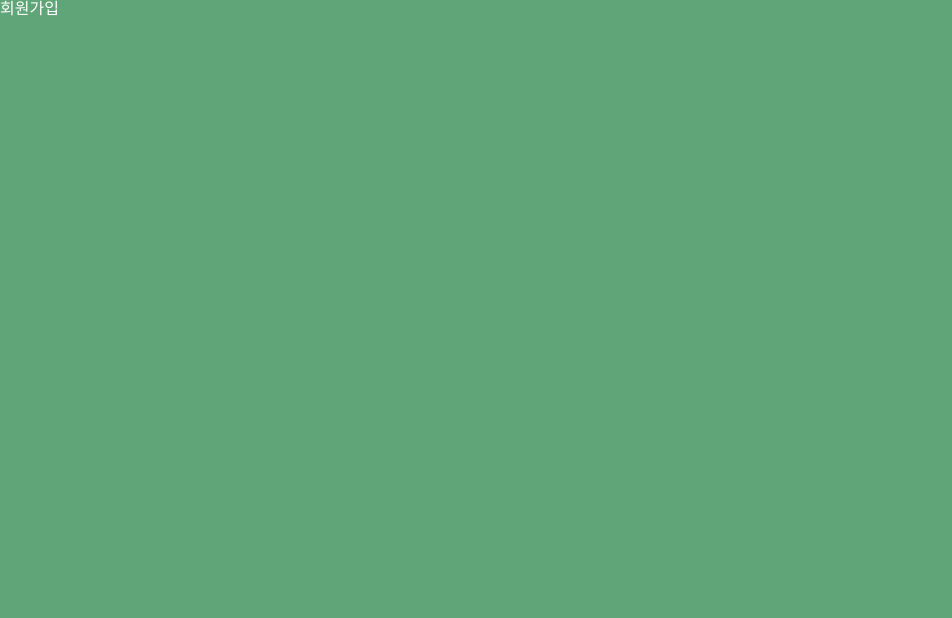
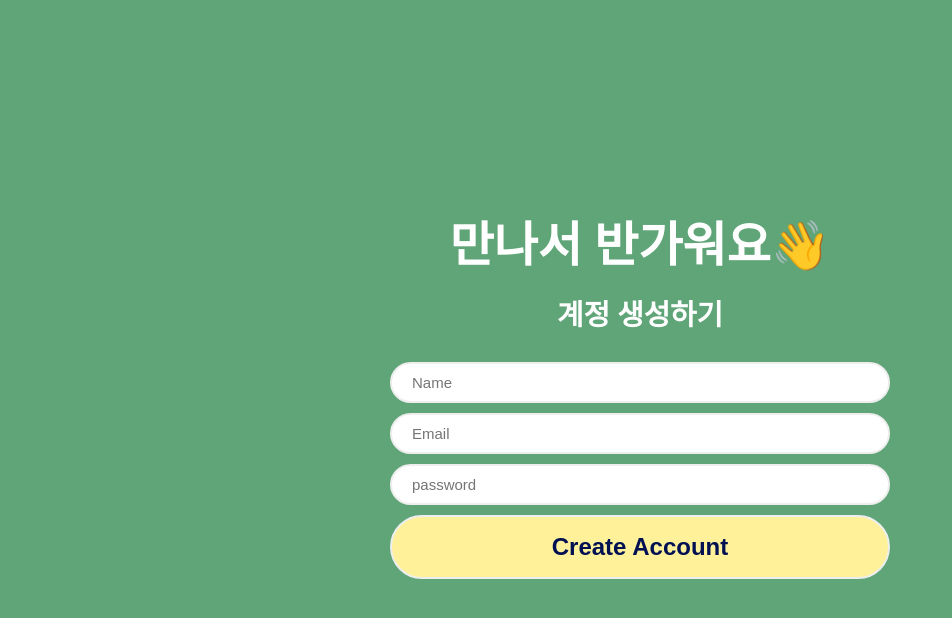
Before and after one commit to developer-jyyun/my-sns, a React (Vite) app in the folder my-sns/: page /signup in a window 1280 px wide. Shown: the top 618 px of the page, without its empty margins (0-952 px from the left). Built offline with nearby package versions, Linux system fonts and the light colour scheme.

Commit message:
Feat: Add SignUp page

```diff
--- a/my-sns/src/App.tsx
+++ b/my-sns/src/App.tsx
@@ -5,9 +5,11 @@
 import Profile from "./Pages/Profile";
 import Login from "./Pages/Login";
 import SignUp from "./Pages/SignUp";
+import LoadingScreen from "./components/LoadingScreen";
+import { auth } from "./firebase";
 import { createGlobalStyle } from "styled-components";
 import reset from "styled-reset";
-import LoadingScreen from "./components/LoadingScreen";
+import { styled } from "styled-components";
 
 const router = createBrowserRouter([
   {
@@ -31,7 +33,7 @@
 function App() {
   const [isLoading, setIsLoading] = useState(true);
   const init = async () => {
-    //wait for firebase
+    await auth.authStateReady();
     setTimeout(() => setIsLoading(false), 2000);
   };
 
@@ -40,10 +42,10 @@
   }, []);
 
   return (
-    <>
+    <Wrapper>
       <GlobalStyles />
       {isLoading ? <LoadingScreen /> : <RouterProvider router={router} />}
-    </>
+    </Wrapper>
   );
 }
 
@@ -60,3 +62,9 @@
   background:#5fa578;
 }
 `;
+const Wrapper = styled.div`
+  display: flex;
+  justify-content: center;
+  height: 100vh;
+  margin: 0 auto;
+`;
--- a/my-sns/src/Pages/SignUp.tsx
+++ b/my-sns/src/Pages/SignUp.tsx
@@ -1,9 +1,152 @@
-import React from "react";
+import React, { useState } from "react";
+import { createUserWithEmailAndPassword, updateProfile } from "firebase/auth";
+import { auth } from "../firebase";
+import { styled } from "styled-components";
+import { useNavigate } from "react-router-dom";
 
 export default function SignUp() {
+  const navigate = useNavigate();
+  const [userName, setUserName] = useState("");
+  const [email, setEmail] = useState("");
+  const [password, setPassword] = useState("");
+  const [isLoading, setIsLoading] = useState(false);
+  const [error, setError] = useState("");
+  const onChange = (e: React.ChangeEvent<HTMLInputElement>) => {
+    const {
+      target: { name, value },
+    } = e;
+    if (name === "name") {
+      setUserName(value);
+    } else if (name === "email") {
+      setEmail(value);
+    } else if (name === "password") {
+      setPassword(value);
+    }
+  };
+
+  const onSubmit = async (e: React.FormEvent<HTMLFormElement>) => {
+    e.preventDefault();
+    console.log(userName, email, password);
+    if (isLoading || userName === "" || email === "" || password === "") {
+      return;
+    }
+    try {
+      setIsLoading(true);
+      //계정 생성
+      const credentials = await createUserWithEmailAndPassword(
+        auth,
+        email,
+        password
+      );
+      console.log("credentials.user", credentials.user);
+      //사용자 이름 저장하기
+      await updateProfile(credentials.user, { displayName: userName });
+      navigate("/");
+
+      //사용자 프로필 이름 지정
+      //홈페이지 리디렉션
+    } catch (error) {
+      console.error(error);
+      //   setError()
+    } finally {
+      setIsLoading(false);
+    }
+  };
+
   return (
-    <div>
-      <h1>회원가입</h1>
-    </div>
+    <Wrapper>
+      <Title>만나서 반가워요👋</Title>
+      <SubTitle>계정 생성하기 </SubTitle>
+      <Form onSubmit={onSubmit}>
+        <Input
+          name="name"
+          value={userName}
+          onChange={onChange}
+          placeholder="Name"
+          type="text"
+        />
+        <Input
+          name="email"
+          value={email}
+          onChange={onChange}
+          placeholder="Email"
+          type="text"
+        />
+        <Input
+          name="password"
+          value={password}
+          onChange={onChange}
+          placeholder="password"
+          type="password"
+          required
+        />
+        {error !== "" ? <ErrMsg>{error}</ErrMsg> : null}
+        {/* <ErrMsg>error</ErrMsg> */}
+        <Input
+          type="submit"
+          value={isLoading ? "loading..." : "Create Account"}
+        />
+      </Form>
+    </Wrapper>
   );
 }
+
+const ErrMsg = styled.p`
+  font-weight: bold;
+  background: pink;
+  padding: 4px 20px;
+  border-radius: 5px;
+  color: tomato;
+  margin: 10px auto;
+  width: 100%;
+  text-align: center;
+`;
+
+const Wrapper = styled.div`
+  display: flex;
+  flex-direction: column;
+  justify-content: center;
+  align-items: center;
+  width: 500px;
+  height: 100vh;
+`;
+const Title = styled.h1`
+  font-size: 3rem;
+  margin-bottom: 2rem;
+  font-weight: 600;
+`;
+const SubTitle = styled.h2`
+  font-size: 1.8rem;
+  margin-bottom: 2rem;
+  font-weight: 600;
+`;
+const Form = styled.form`
+  display: flex;
+  flex-direction: column;
+  justify-content: center;
+  align-items: center;
+  gap: 10px;
+  width: 100%;
+`;
+const Input = styled.input`
+  width: 100%;
+  padding: 10px 20px;
+  border-radius: 50px;
+  font-size: 15px;
+  outline: none;
+  border: 2px solid #eee;
+
+  &[type="submit"] {
+    cursor: pointer;
+    background: #fff19a;
+    color: #001153;
+    font-weight: 600;
+    font-size: 24px;
+    padding: 16px 20px;
+}
+
+    &:hover {
+      opacity: 0.8;
+    }
+  }
+`;
--- a/my-sns/src/firebase.tsx
+++ b/my-sns/src/firebase.tsx
@@ -1,4 +1,5 @@
 import { initializeApp } from "firebase/app";
+import { getAuth } from "firebase/auth";
 
 const firebaseConfig = {
   apiKey: "AIzaSyBmZqsQO2KfGNSMuMdQ4rZQEJdzm7yV0wM",
@@ -10,3 +11,4 @@
 };
 
 const app = initializeApp(firebaseConfig);
+export const auth = getAuth(app);
```
